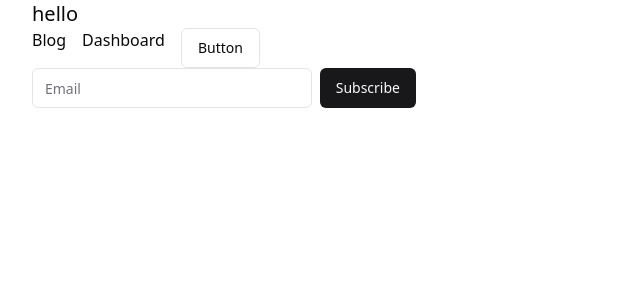
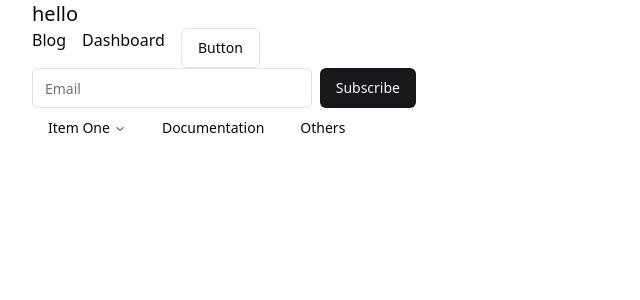
Before and after one commit to f1982/nextjs-full-stack, a Next.js app: page / in a window 1280 px wide. Shown: the top 300 px of the page, without its empty margins (0-640 px from the left). Built offline with nearby package versions, Linux system fonts and the light colour scheme.

Commit message:
feat: add test nav

```diff
--- /dev/null
+++ b/app/_modules/components/common/nav-bar.tsx
@@ -0,0 +1,39 @@
+'use client'
+
+import {
+  NavigationMenu,
+  NavigationMenuContent,
+  NavigationMenuItem,
+  NavigationMenuLink,
+  NavigationMenuList,
+  NavigationMenuTrigger,
+  navigationMenuTriggerStyle
+} from '../ui/navigation-menu'
+import React from 'react'
+
+export default function NavBar() {
+  return (
+    <div>
+      <NavigationMenu>
+        <NavigationMenuList>
+          <NavigationMenuItem>
+            <NavigationMenuTrigger>Item One</NavigationMenuTrigger>
+            <NavigationMenuContent>
+              <NavigationMenuLink>Link</NavigationMenuLink>
+            </NavigationMenuContent>
+          </NavigationMenuItem>
+          <NavigationMenuItem>
+            <NavigationMenuLink className={navigationMenuTriggerStyle()}>
+              Documentation
+            </NavigationMenuLink>
+          </NavigationMenuItem>
+          <NavigationMenuItem>
+            <NavigationMenuLink className={navigationMenuTriggerStyle()}>
+              Others
+            </NavigationMenuLink>
+          </NavigationMenuItem>
+        </NavigationMenuList>
+      </NavigationMenu>
+    </div>
+  )
+}
--- a/app/page.tsx
+++ b/app/page.tsx
@@ -1,3 +1,4 @@
+import NavBar from './_modules/components/common/nav-bar'
 import { Button } from './_modules/components/ui/button'
 import { Input } from './_modules/components/ui/input'
 import { Metadata } from 'next'
@@ -21,6 +22,9 @@ export default function Page() {
         <Input type="email" placeholder="Email" />
         <Button type="submit">Subscribe</Button>
       </div>
+      <div>
+        <NavBar />
+      </div>
     </div>
   )
 }
```
Also changed, not shown: app/_modules/components/ui/navigation-menu.tsx (+22 -18 lines).
